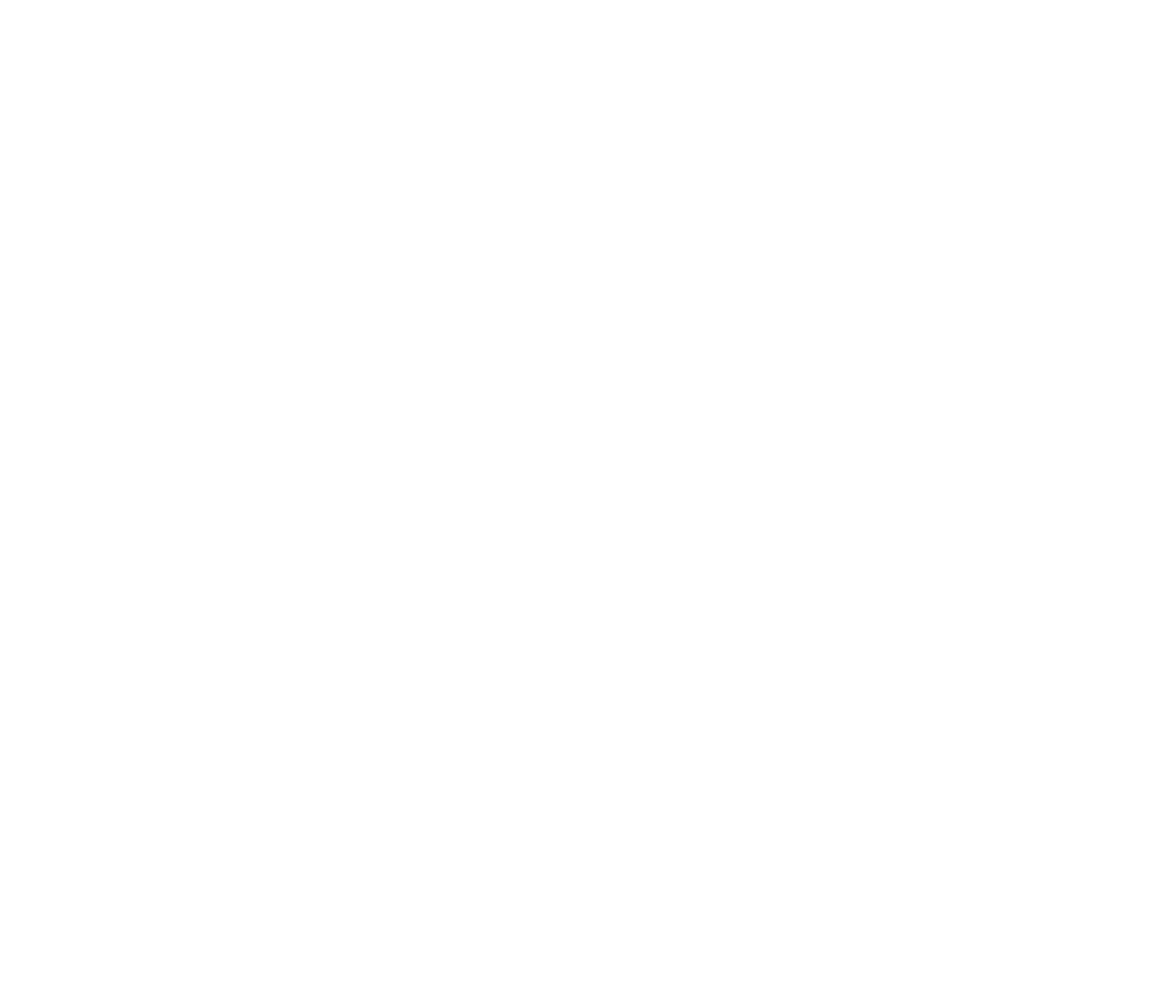
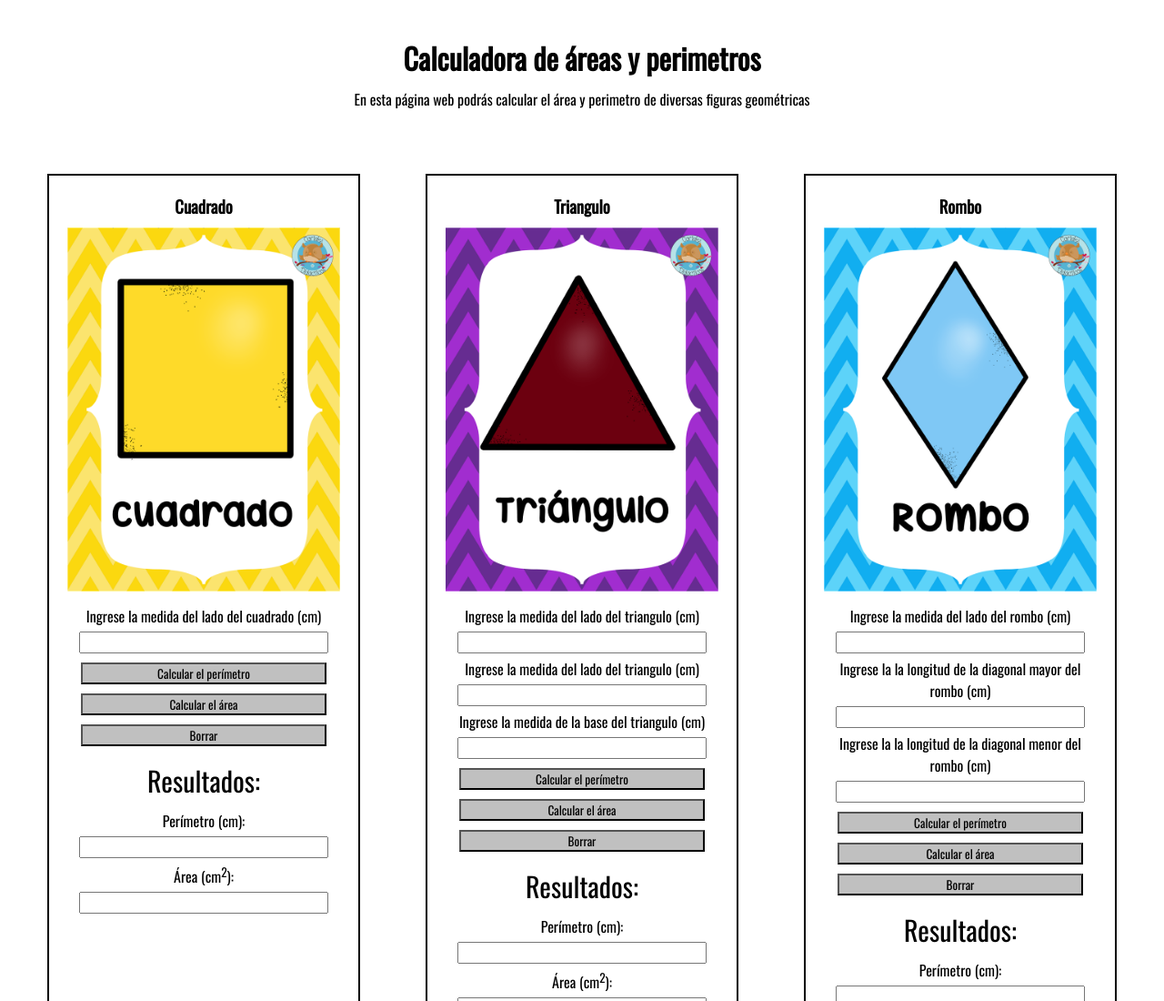
Before and after one commit to mico2911/app-js1, a plain HTML site: page index.html in a window 1280 px wide. Shown: the top 1100 px of the page at 91% size. Before the commit the page ends 800 px from the top, so only its background shows below. Drawn offline with nearby package versions, Linux system fonts and the light colour scheme.

Commit message:
segundo commit

```diff
--- /dev/null
+++ b/estilo.css
@@ -0,0 +1,49 @@
+@import url('https://fonts.googleapis.com/css2?family=Oswald&display=swap');
+
+*{
+	padding: 0px;
+	margin: 0px;
+    font-family: 'Oswald', sans-serif;
+}
+
+header {
+    text-align: center;
+    margin: 20px;
+    padding: 20px;
+}
+
+header p {margin: 10px;}
+
+.flex-container {
+    display: flex;
+    flex-flow: row wrap;
+    justify-content: space-evenly;
+}
+
+.flex-item {
+    text-align: center;
+    margin: 20px;
+    padding: 20px;
+    width: 300px;
+    border: 2px #000 solid;
+}
+
+.icono-figura {
+    width: 100%;
+    margin-top: 10px;
+    margin-bottom: 10px;
+}
+
+input, button {
+    margin: 5px;
+    width: 90%;
+    text-align: center;
+}
+
+button {background-color: silver;}
+.resultados {
+    margin: 10px;
+    font-size: 30px;
+    display: block;
+
+}
--- /dev/null
+++ b/funcionalidad.js
@@ -0,0 +1,160 @@
+//-----------------------------Código del cuadrado----------------------------
+function perimetroCuadrado (lado) {
+    return lado*4;
+}
+
+function areaCuadrado (lado){
+    return lado*lado;
+}
+
+function calcularPerimetroCuadrado() {
+    const input = document.getElementById("inputCuadrado");
+    const valor = input.value;
+    const perimetro = perimetroCuadrado(valor);
+    document.getElementById("inputResultadoCuadradoPerimetro").value = perimetro;
+}
+
+function calcularAreaCuadrado() {
+    const input = document.getElementById("inputCuadrado");
+    const valor = input.value;
+    const area = areaCuadrado(valor);
+    document.getElementById("inputResultadoCuadradoArea").value = area;
+}
+
+function limpiarCuadrado (){
+    document.getElementById("inputCuadrado").value = "";
+    document.getElementById("inputResultadoCuadradoPerimetro").value = "";
+    document.getElementById("inputResultadoCuadradoArea").value = "";
+}
+
+//---------------------------Código del triángulo--------------------------------
+function perimetroTriangulo (lado1, lado2, base){
+    return parseInt(lado1) + parseInt(lado2) + parseInt(base);
+}
+
+function alturaTriangulo (lado1, lado2, base) {
+    const s = perimetroTriangulo (lado1, lado2, base)/2; //s es semiperimetro
+    const altura = (2/base) * (Math.sqrt(s*(s-lado1)*(s-lado2)*(s-base)));
+    if(lado1==lado2){
+        alert("Es un triangulo isosceles");
+    }else{
+        alert("No es un triangulo isosceles");
+    }
+    return altura;
+}
+
+function areaTriangulo (lado1, lado2, base){
+    const altura = alturaTriangulo (lado1, lado2, base);
+    return (base*altura)/2;
+}
+
+function calcularPerimetroTriangulo() {
+    const inputL1 = document.getElementById("inputTrianguloL1");
+    const inputL2 = document.getElementById("inputTrianguloL2");
+    const inputB = document.getElementById("inputTrianguloB");
+    const valorL1 = inputL1.value;
+    const valorL2 = inputL2.value;
+    const valorB = inputB.value;
+    const perimetro = perimetroTriangulo(valorL1,valorL2,valorB);
+    document.getElementById("inputResultadoTrianguloPerimetro").value = perimetro;
+}
+
+function calcularAreaTriangulo() {
+    const inputL1 = document.getElementById("inputTrianguloL1");
+    const inputL2 = document.getElementById("inputTrianguloL2");
+    const inputB = document.getElementById("inputTrianguloB");
+    const valorL1 = inputL1.value;
+    const valorL2 = inputL2.value;
+    const valorB = inputB.value;
+    const area = areaTriangulo(valorL1,valorL2,valorB);
+    document.getElementById("inputResultadoTrianguloArea").value = area;
+}
+
+function limpiarTriangulo (){
+    document.getElementById("inputTrianguloL1").value = "";
+    document.getElementById("inputTrianguloL2").value = "";
+    document.getElementById("inputTrianguloB").value = "";
+    document.getElementById("inputResultadoTrianguloPerimetro").value = "";
+    document.getElementById("inputResultadoTrianguloArea").value = "";
+}
+
+
+
+//---------------------------Código del rombo------------------------------------
+function perimetroRombo (lado) {
+    return lado*4;
+}
+
+function areaRombo (DiagMayor, DiagMenor){
+    return (DiagMayor*DiagMenor)/2;
+}
+
+function calcularPerimetroRombo() {
+    const input = document.getElementById("inputRombo");
+    const valor = input.value;
+    const perimetro = perimetroRombo(valor);
+    document.getElementById("inputResultadoRomboPerimetro").value = perimetro;
+}
+
+function calcularAreaRombo() {
+    const inputD = document.getElementById("inputRombo_D");
+    const inputd = document.getElementById("inputRombo_d");
+    const valorD = inputD.value;
+    const valord = inputd.value;
+    const area = areaRombo(valorD, valord);
+    document.getElementById("inputResultadoRomboArea").value = area;
+}
+
+function limpiarRombo (){
+    document.getElementById("inputRombo").value = "";
+    document.getElementById("inputRombo_D").value = "";
+    document.getElementById("inputRombo_d").value = "";
+    document.getElementById("inputResultadoRomboPerimetro").value = "";
+    document.getElementById("inputResultadoRomboArea").value = "";
+}
+
+
+//---------------------------Código del circunferencia----------------------------
+const PI = Math.PI;
+
+function diametroCirculo (radio) {
+    return radio*2;
+}
+
+function longitudCircunferencia (radio) {
+    const diametro = diametroCirculo(radio);
+    return diametro * PI;
+}
+
+function areaCircunferencia (radio){
+    return radio * radio * PI;
+}
+
+function calcularLongitudCircunferencia() {
+    const input = document.getElementById("inputCircunferencia");
+    const valor = input.value;
+    const longitud = longitudCircunferencia(valor);
+    document.getElementById("inputResultadoCircunferenciaPerimetro").value = longitud;
+}
+
+function calcularAreaCircunferencia() {
+    const input = document.getElementById("inputCircunferencia");
+    const valor = input.value;
+    const area = areaCircunferencia(valor);
+    document.getElementById("inputResultadoCircunferenciaArea").value = area;
+}
+
+function limpiarCircunferencia (){
+    document.getElementById("inputCircunferencia").value = "";
+    document.getElementById("inputResultadoCircunferenciaPerimetro").value = "";
+    document.getElementById("inputResultadoCircunferenciaArea").value = "";
+}
+
+
+
+//Ejemplo de console group
+console.group("Cuadrado");
+//const ladoCuadrado = 5;
+//console.log("Los lados del cuadrado miden: " + ladoCuadrado + "cm.");
+//console.log("El área del cuadrado es: " + areaCuadrado + "cm2.");
+console.groupEnd();
--- a/index.html
+++ b/index.html
@@ -4,9 +4,97 @@
     <meta charset="UTF-8">
     <meta http-equiv="X-UA-Compatible" content="IE=edge">
     <meta name="viewport" content="width=device-width, initial-scale=1.0">
-    <title>Document</title>
+    <link rel="stylesheet" href="estilo.css">
+    <title>Figuras Geometricas</title>
 </head>
 <body>
+    <header>
+        <h1>Calculadora de áreas y perimetros</h1>
+        <p>En esta página web podrás calcular el área y perimetro de diversas figuras geométricas</p>
+    </header>
+    <main>
+        <div class="flex-container">
+            <div class="flex-item">
+                <h3>Cuadrado</h3>
+                <img class="icono-figura" src="img/cuadrado.png" alt="cuadrado">
+                <form>
+                    <label for="inputCuadrado">Ingrese la medida del lado del cuadrado (cm)</label>
+                    <input id = "inputCuadrado" type="number"/>
+                    <button type="button" onclick="calcularPerimetroCuadrado()">Calcular el perímetro</button>
+                    <button type="button" onclick="calcularAreaCuadrado()">Calcular el área</button>
+                    <button type="button" onclick="limpiarCuadrado()">Borrar</button>
+                    <label class="resultados">Resultados: </label>
+                    <label>Perímetro (cm):  </label>
+                    <input id = "inputResultadoCuadradoPerimetro" type="number" readonly/>
+                    <label>Área (cm<sup>2</sup>): </label>
+                    <input id = "inputResultadoCuadradoArea" type="number" readonly/>
+                </form>
+            </div>
+            <div class="flex-item">
+                <h3>Triangulo</h3>
+                <img class="icono-figura" src="img/triangulo.png" alt="triangulo">
+                <form>
+                    <!--RECOJO DE DATOS-->
+                    <label for="inputTrianguloL1">Ingrese la medida del lado del triangulo (cm)</label>
+                    <input id = "inputTrianguloL1" type="number"/>
+                    <label for="inputTrianguloL2">Ingrese la medida del lado del triangulo (cm)</label>
+                    <input id = "inputTrianguloL2" type="number"/>
+                    <label for="inputTrianguloB">Ingrese la medida de la base del triangulo (cm)</label>
+                    <input id = "inputTrianguloB" type="number"/>
+                    <!--FIN RECOJO DE DATOS-->
+                    <button type="button" onclick="calcularPerimetroTriangulo()">Calcular el perímetro</button>
+                    <button type="button" onclick="calcularAreaTriangulo()">Calcular el área</button>
+                    <button type="button" onclick="limpiarTriangulo()">Borrar</button>
+                    <label class="resultados">Resultados: </label>
+                    <label>Perímetro (cm):  </label>
+                    <input id = "inputResultadoTrianguloPerimetro" type="number" readonly/>
+                    <label>Área (cm<sup>2</sup>): </label>
+                    <input id = "inputResultadoTrianguloArea" type="number" readonly/>
+                </form>
+            </div>
+            <div class="flex-item">
+                <h3>Rombo</h3>
+                <img class="icono-figura" src="img/rombo.png" alt="rombo">
+                <form>
+                    <!--RECOJO DE DATOS-->
+                    <label for="inputRombo">Ingrese la medida del lado del rombo (cm)</label>
+                    <input id = "inputRombo" type="number"/>
+                    <label for="inputRombo_D">Ingrese la la longitud de la diagonal mayor del rombo (cm)</label>
+                    <input id = "inputRombo_D" type="number"/>
+                    <label for="inputRombo_d">Ingrese la la longitud de la diagonal menor del rombo (cm)</label>
+                    <input id = "inputRombo_d" type="number"/>
+                    <!--FIN RECOJO DE DATOS-->
+                    <button type="button" onclick="calcularPerimetroRombo()">Calcular el perímetro</button>
+                    <button type="button" onclick="calcularAreaRombo()">Calcular el área</button>
+                    <button type="button" onclick="limpiarRombo()">Borrar</button>
+                    <label class="resultados">Resultados: </label>
+                    <label>Perímetro (cm):  </label>
+                    <input id = "inputResultadoRomboPerimetro" type="number" readonly/>
+                    <label>Área (cm<sup>2</sup>): </label>
+                    <input id = "inputResultadoRomboArea" type="number" readonly/>
+                </form>
+            </div>
+            <div class="flex-item">
+                <div class="item-title">
+                    <h3 class="titulo-item">Circunferencia</h3>
+                </div>
+                <img class="icono-figura" src="img/circulo.png" alt="circunferencia">
+                <form>
+                    <label for="inputCircunferencia">Ingrese la medida del radio de la circunferencia (cm)</label>
+                    <input id = "inputCircunferencia" type="number"/>
+                    <button type="button" onclick="calcularLongitudCircunferencia()">Calcular el perímetro</button>
+                    <button type="button" onclick="calcularAreaCircunferencia()">Calcular el área</button>
+                    <button type="button" onclick="limpiarCircunferencia()">Borrar</button>
+                    <label class="resultados">Resultados: </label>
+                    <label>Perímetro (cm):  </label>
+                    <input id = "inputResultadoCircunferenciaPerimetro" type="number" readonly/>
+                    <label>Área (cm<sup>2</sup>): </label>
+                    <input id = "inputResultadoCircunferenciaArea" type="number" readonly/>
+                </form>
+            </div>
+        </div>
 
+    </main>
+    <script src = "funcionalidad.js"></script>
 </body>
 </html>
```
Also changed, not shown: img/circulo.png (added), img/cuadrado.png (added), img/rombo.png (added), img/triangulo.png (added).
